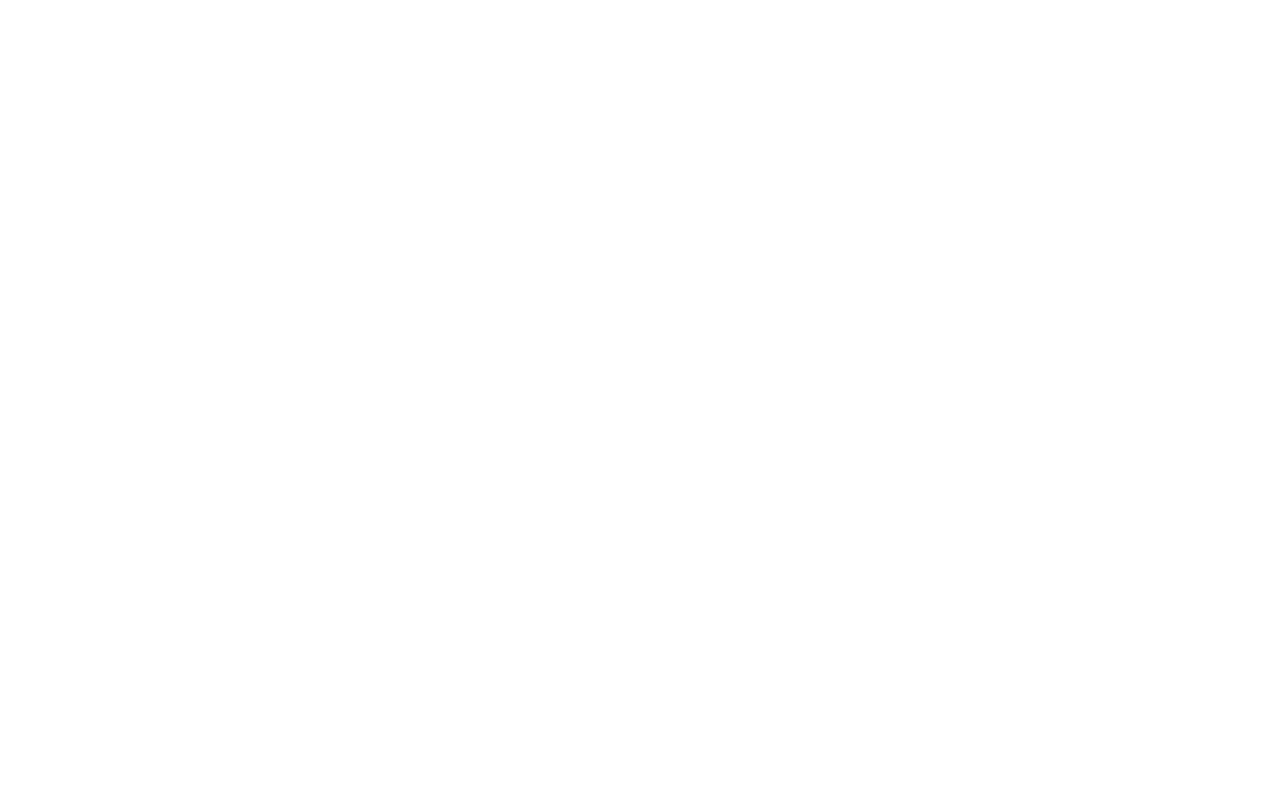
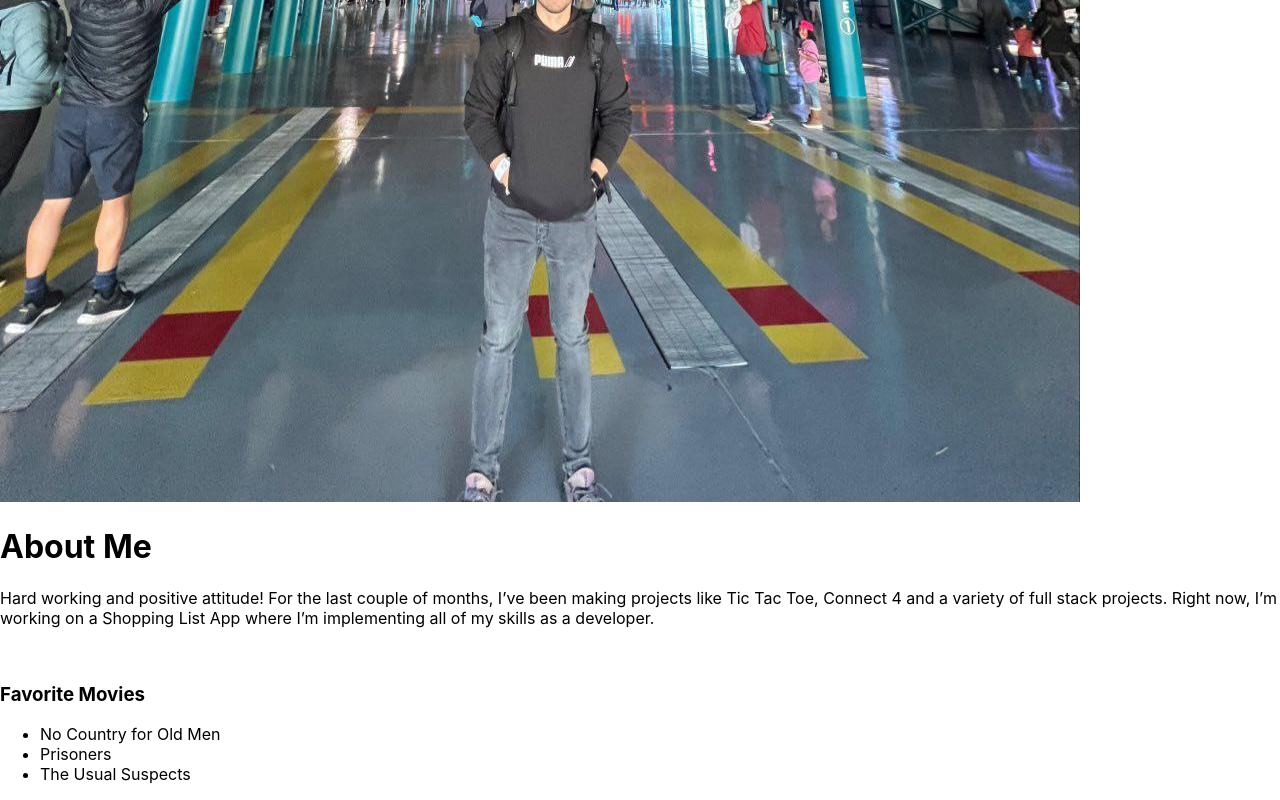
Before and after one commit to juanm98/react-portfolio, a React (Create React App) app: page /about in a window 1280 px wide. Shown: the part 710-1510 px from the top of the page. Before the commit the page ends 800 px from the top, so only its background shows below. Built offline with nearby package versions, Linux system fonts and the light colour scheme.

Commit message:
Stub up About

```diff
--- a/src/pages/About.jsx
+++ b/src/pages/About.jsx
@@ -1,6 +1,25 @@
 function About() {
   return (
-      <h1>About</h1>
+    <>
+      <img id="mypic" src="mypic.jpg" alt="placeholder" />
+      <h1>About Me</h1>
+      <p>Hard working and positive attitude! For the last couple of months, I’ve been making projects like Tic Tac Toe, Connect 4 and a variety of full stack projects. Right now, I’m working on a Shopping List App where I’m implementing all of my skills as a developer.</p>
+
+      <br />
+      <h3>Favorite Movies</h3>
+      <ul>
+        <li>
+          No Country for Old Men
+        </li>
+        <li>
+          Prisoners
+        </li>
+        <li>
+          The Usual Suspects
+        </li>
+      </ul>
+
+    </>
   )
 }
 
--- a/src/pages/Home.jsx
+++ b/src/pages/Home.jsx
@@ -4,7 +4,7 @@
       <h1>Juan Garcia</h1>
       <h1>Software Engineer</h1>
       <img id="home" src="smilingdogo.jpeg" alt="placeholder" />
-      <h4><a href="https://github.com/juanm98">Juan Garcia</a></h4>
+      <h1><a href="https://github.com/juanm98">My GitHub</a></h1>
     </>
   )
 }
```
Also changed, not shown: public/mypic.jpg (added).
